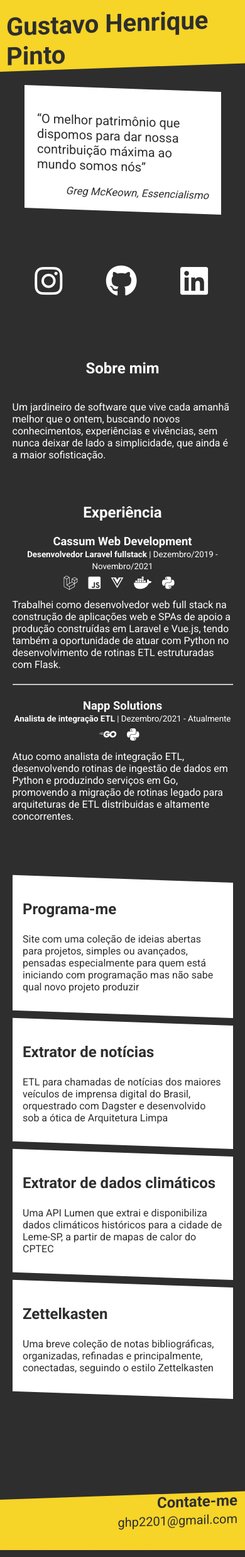
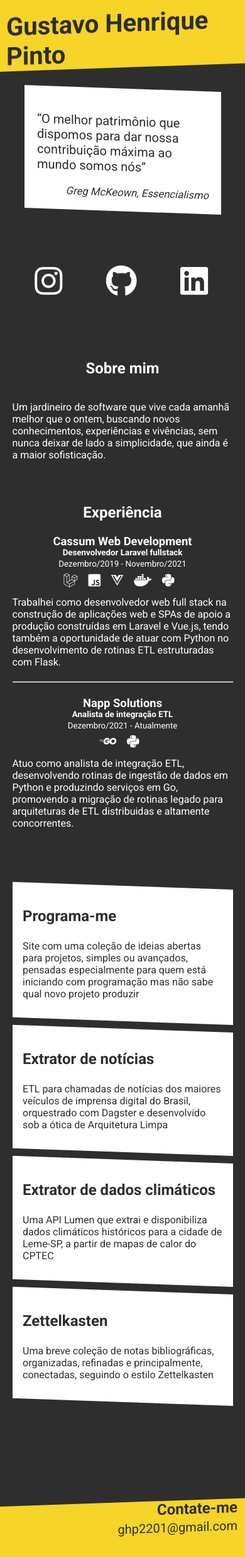
Before and after one commit to gustapinto/gustapinto.github.io, a Jekyll site: the page built from _pages/main.html, in a window 390 px wide. Shown: the whole page at 63% size. Built offline with Jekyll 4.4.1, drawn with Linux system fonts in a browser that asks for light colours; nearby versions of some CDN libraries.

Commit message:
Fix mobile styling on subtitle

```diff
--- a/_includes/components/topic.html
+++ b/_includes/components/topic.html
@@ -6,7 +6,7 @@
       </a>
     </h2>
     <small class="topic-subtitle">
-      <strong>{{ include.role }}</strong> | {{ include.subtitle }}
+      <strong>{{ include.role }}</strong> <span>|</span> {{ include.subtitle }}
     </small>
     <div class="topic-icons">
       {% for icon in include.icons %}
--- a/_sass/_topics.sass
+++ b/_sass/_topics.sass
@@ -22,3 +22,10 @@
 @media (max-width: $breakpoint-mobile)
   .topic-info
     text-align: center
+
+  .topic-subtitle
+    strong
+      display: block
+
+    span
+      display: none
```
